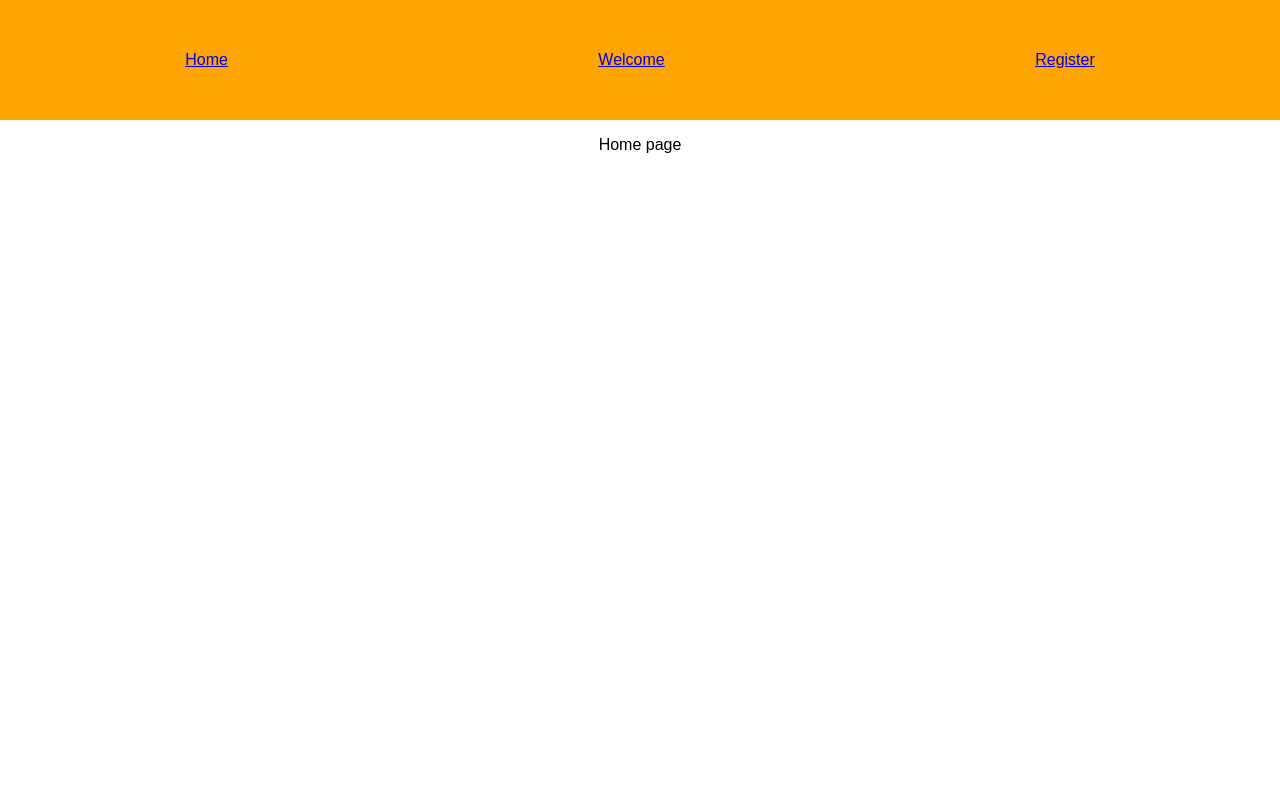
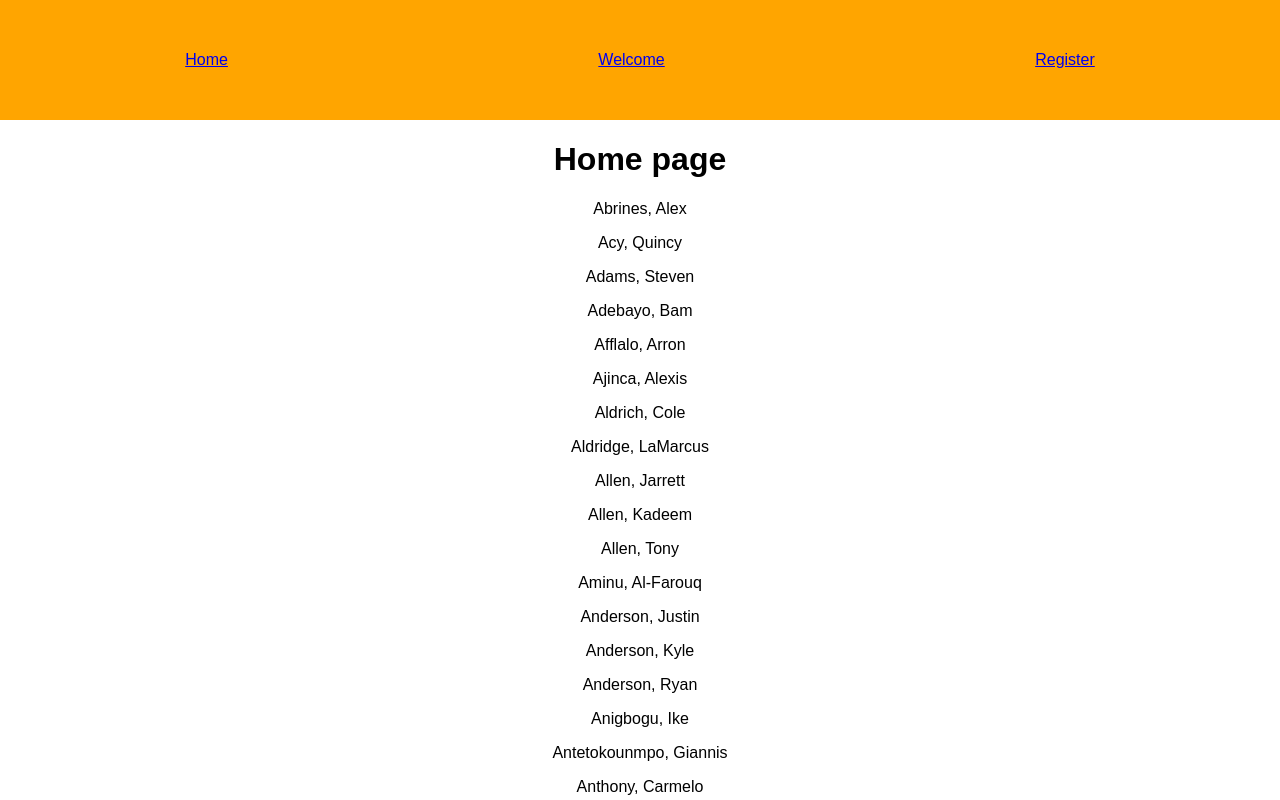
Before and after one commit to tylerjhevia/Teams, a React (Create React App) app: page /home in a window 1280 px wide. Shown: the top 800 px of the page. Built offline with nearby package versions, Linux system fonts and the light colour scheme.

Commit message:
display list of player names on homepage

```diff
--- a/src/Home/Home.tsx
+++ b/src/Home/Home.tsx
@@ -1,5 +1,6 @@
 import * as React from 'react';
 import './Home.css';
+import players from '../helpers/NBA-players.js';
 
 export default class Home extends React.Component<{}, {}> {
   constructor(props: any) {
@@ -9,7 +10,14 @@ export default class Home extends React.Component<{}, {}> {
   render() {
     return (
       <div className="home-container">
-        <p>Home page</p>
+        <h1>Home page</h1>
+        <div className="players">
+          {players.map(player =>
+            <p>
+              {player}
+            </p>
+          )}
+        </div>
       </div>
     );
   }
--- a/NBA-players.js
+++ b/src/helpers/NBA-players.js
@@ -1,4 +1,4 @@
-[
+const players = [
   'Abrines, Alex',
   'Acy, Quincy',
   'Adams, Steven',
@@ -498,3 +498,5 @@
   'Zizic, Ante',
   'Zubac, Ivica'
 ];
+
+export default players;
```
